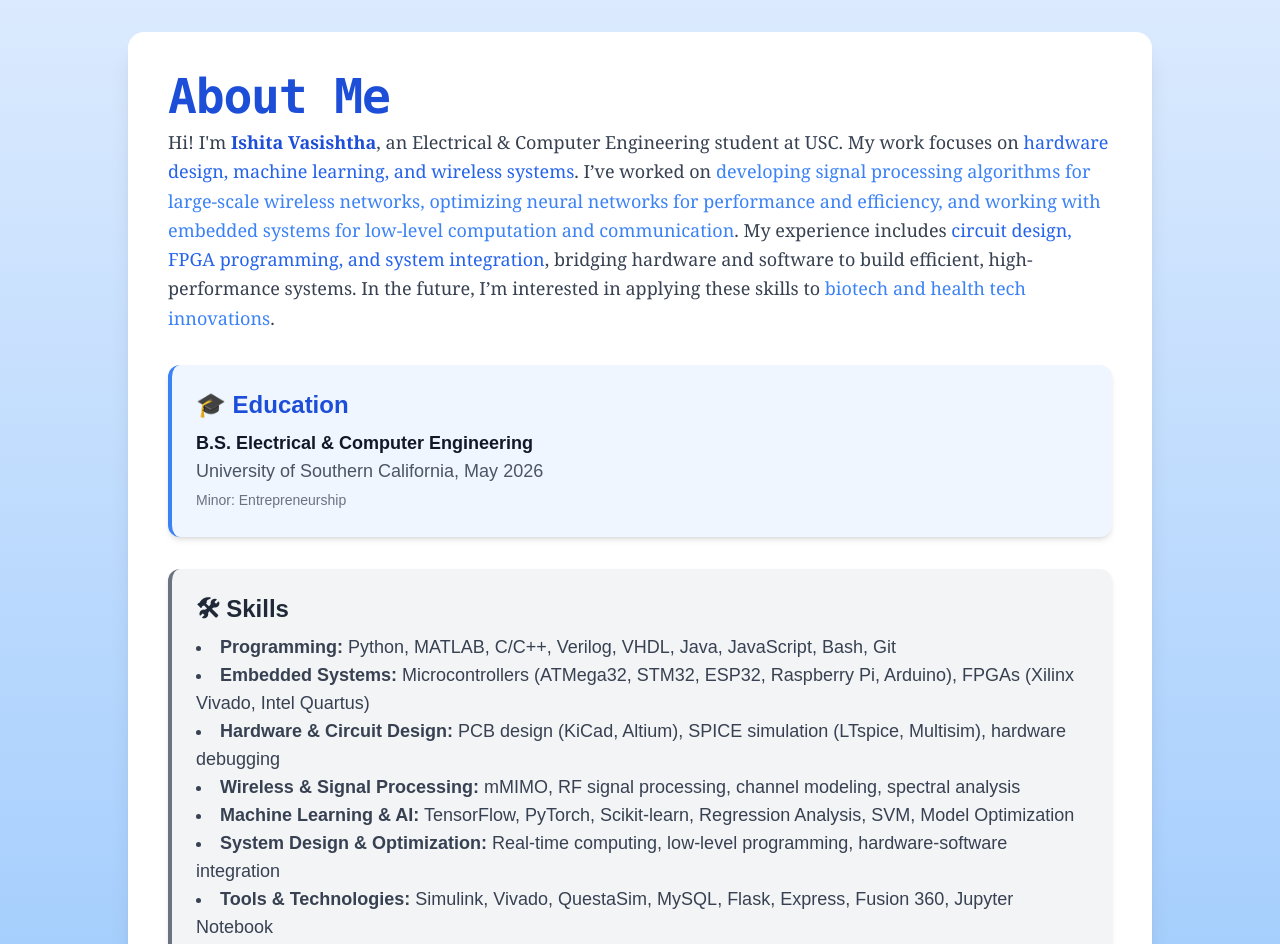
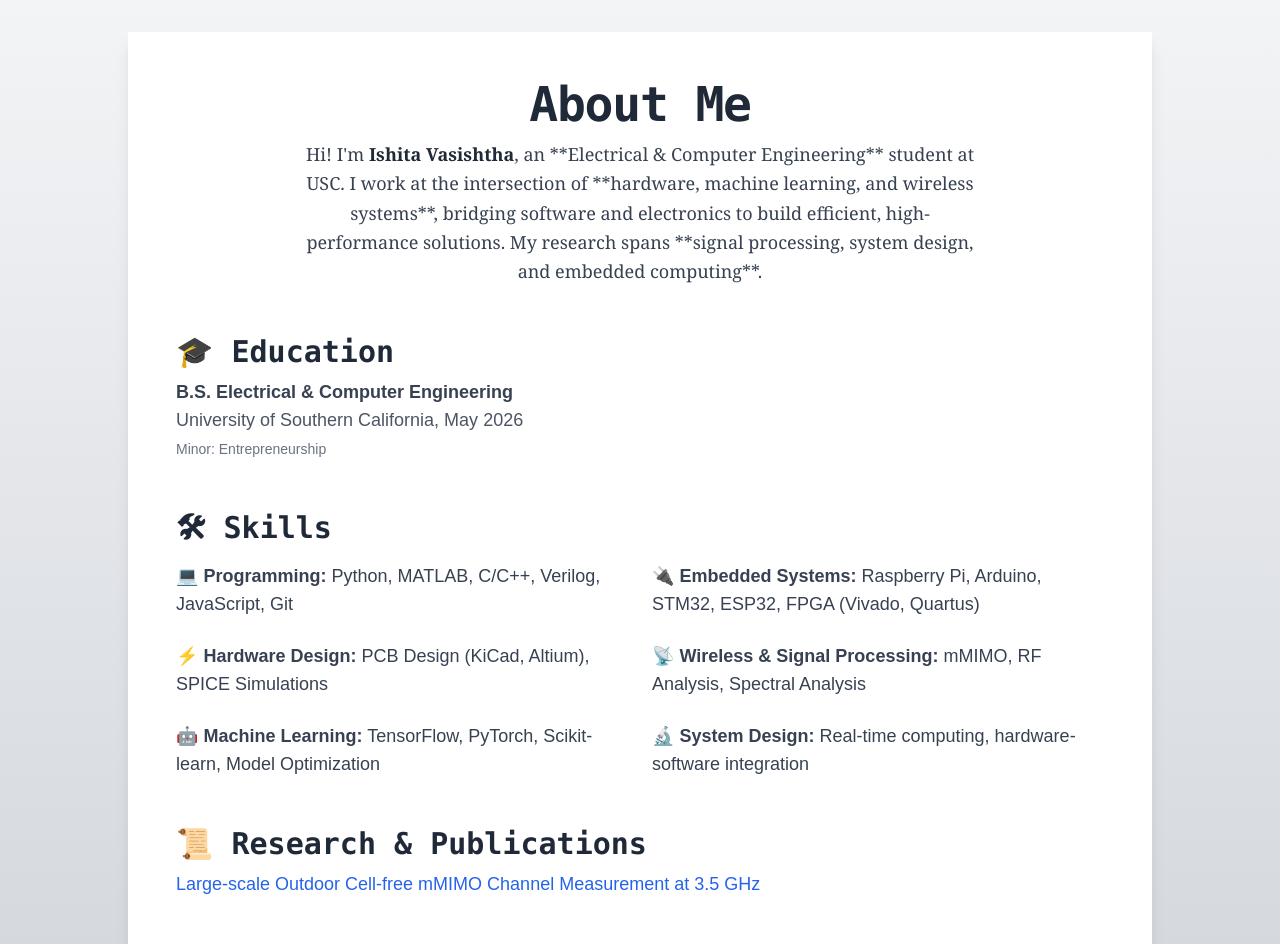
Before and after one commit to ishitav/ishitav.github.io, a Next.js app: page /ishitav.github.io/about in a window 1280 px wide. Shown: the top 944 px of the page. Built offline with nearby package versions, Linux system fonts and the light colour scheme.

Commit message:
updating about page formatting to match main page

```diff
--- a/src/app/about/page.js
+++ b/src/app/about/page.js
@@ -1,89 +1,63 @@
 export default function About() {
   return (
-    <main className="flex flex-col items-center min-h-screen bg-gradient-to-b from-blue-100 to-blue-300 text-gray-900 p-8">
+    <main className="flex flex-col items-center min-h-screen bg-gradient-to-b from-gray-100 to-gray-300 text-gray-900 p-8">
 
-      {/* Main Content Container */}
-      <div className="max-w-5xl w-full bg-white p-10 rounded-2xl shadow-xl transition hover:shadow-2xl">
+      {/* 🔹 Main Content Container */}
+      <div className="max-w-5xl w-full bg-white p-12 shadow-lg transition hover:shadow-xl">
 
-        {/* Profile Picture & Name Section */}
-        <div className="flex flex-col sm:flex-row items-center gap-6">
-
-          {/* Profile Image
-          <div className="w-36 h-36 rounded-full border-4 border-white shadow-lg overflow-hidden">
-            <img src="/profile.jpg" alt="Ishita" className="w-full h-full object-cover" />
-          </div> */}
-
-          {/* Name & Intro */}
-          <div>
-            <h1 className="text-5xl font-extrabold text-blue-700 tracking-tight font-mono">
-              About Me
-            </h1>
-            <p className="mt-2 text-lg text-gray-700 leading-relaxed font-serif">
-            Hi! I'm <strong className="text-blue-700">Ishita Vasishtha</strong>, an Electrical & Computer Engineering student at USC.
-            My work focuses on <span className="text-blue-600 font-medium">hardware design, machine learning, and wireless systems</span>.
-            I’ve worked on <span className="text-blue-500 font-medium">developing signal processing algorithms for large-scale wireless networks, optimizing neural networks for performance and efficiency, and working with embedded systems for low-level computation and communication</span>.
-            My experience includes <span className="text-blue-600 font-medium">circuit design, FPGA programming, and system integration</span>, bridging hardware and software to build efficient, high-performance systems.
-            In the future, I’m interested in applying these skills to <span className="text-blue-500 font-medium">biotech and health tech innovations</span>.
+        {/* 🔹 Header Section */}
+        <div className="text-center">
+          <h1 className="text-5xl font-extrabold text-gray-800 tracking-tight font-mono">
+            About Me
+          </h1>
+          <p className="mt-3 text-lg text-gray-700 leading-relaxed font-serif max-w-2xl mx-auto">
+            Hi! I'm <strong className="text-gray-800">Ishita Vasishtha</strong>, an **Electrical & Computer Engineering** student at USC.
+            I work at the intersection of **hardware, machine learning, and wireless systems**, bridging software and electronics
+            to build efficient, high-performance solutions. My research spans **signal processing, system design, and embedded computing**.
           </p>
-          </div>
         </div>
 
-          {/* 🔹 Education Section (Kept from Original) */}
-          <div className="mt-8 p-6 bg-blue-50 border-l-4 border-blue-500 rounded-xl shadow-md">
-          <h2 className="text-2xl font-semibold text-blue-700">🎓 Education</h2>
-          <p className="mt-2 text-lg">
+        {/* 🔹 Education Section */}
+        <div className="mt-12">
+          <h2 className="text-3xl font-semibold text-gray-800 font-mono">🎓 Education</h2>
+          <p className="mt-2 text-lg text-gray-700">
             <strong>B.S. Electrical & Computer Engineering</strong> <br />
             <span className="text-gray-600">University of Southern California, May 2026</span> <br />
             <span className="text-gray-500 text-sm">Minor: Entrepreneurship</span>
           </p>
         </div>
 
-        {/* 🔹 Paragraph Section (Write More Here)
-        <div className="mt-8 p-6 bg-gray-100 border-l-4 border-blue-500 rounded-xl shadow-md">
-          <h2 className="text-2xl font-semibold text-blue-700">📖 My Story</h2>
-          <p className="mt-2 text-lg text-gray-700">
-            (Placeholder: Write about what drives you, why you love tech, your goals, or your philosophy on engineering & research.)
-          </p>
+        {/* 🔹 Skills Section */}
+        <div className="mt-12">
+          <h2 className="text-3xl font-semibold text-gray-800 font-mono">🛠 Skills</h2>
+          <div className="mt-4 grid grid-cols-1 sm:grid-cols-2 gap-6 text-lg text-gray-700">
+            <p>💻 <strong>Programming:</strong> Python, MATLAB, C/C++, Verilog, JavaScript, Git</p>
+            <p>🔌 <strong>Embedded Systems:</strong> Raspberry Pi, Arduino, STM32, ESP32, FPGA (Vivado, Quartus)</p>
+            <p>⚡ <strong>Hardware Design:</strong> PCB Design (KiCad, Altium), SPICE Simulations</p>
+            <p>📡 <strong>Wireless & Signal Processing:</strong> mMIMO, RF Analysis, Spectral Analysis</p>
+            <p>🤖 <strong>Machine Learning:</strong> TensorFlow, PyTorch, Scikit-learn, Model Optimization</p>
+            <p>🔬 <strong>System Design:</strong> Real-time computing, hardware-software integration</p>
+          </div>
         </div>
 
-       */}
-
-{/* Skills Section */}
-<div className="mt-8 p-6 bg-gray-100 border-l-4 border-gray-500 rounded-xl shadow-md">
-  <h2 className="text-2xl font-semibold text-gray-800">🛠 Skills</h2>
-  <ul className="mt-2 text-lg text-gray-700 list-disc list-inside">
-    <li> <strong>Programming:</strong> Python, MATLAB, C/C++, Verilog, VHDL, Java, JavaScript, Bash, Git</li>
-    <li> <strong>Embedded Systems:</strong> Microcontrollers (ATMega32, STM32, ESP32, Raspberry Pi, Arduino), FPGAs (Xilinx Vivado, Intel Quartus)</li>
-    <li> <strong>Hardware & Circuit Design:</strong> PCB design (KiCad, Altium), SPICE simulation (LTspice, Multisim), hardware debugging</li>
-    <li> <strong>Wireless & Signal Processing:</strong> mMIMO, RF signal processing, channel modeling, spectral analysis</li>
-    <li> <strong>Machine Learning & AI:</strong> TensorFlow, PyTorch, Scikit-learn, Regression Analysis, SVM, Model Optimization</li>
-    <li> <strong>System Design & Optimization:</strong> Real-time computing, low-level programming, hardware-software integration</li>
-    <li> <strong>Tools & Technologies:</strong> Simulink, Vivado, QuestaSim, MySQL, Flask, Express, Fusion 360, Jupyter Notebook</li>
-    <li> <strong>Certifications & Training:</strong> Oracle Certified Associate (Java SE 8)</li>
-  </ul>
-</div>
-
-        {/* 🔹 Publications Section */}
-        <div className="mt-8 p-6 bg-gray-50 border-l-4 border-gray-500 rounded-xl shadow-md">
-          <h2 className="text-2xl font-semibold text-gray-800">📜 Publications</h2>
-          <p className="mt-2 text-lg">
-            <a
-              href="https://doi.org/10.48550/arXiv.2405.20617"
-              target="_blank"
-              rel="noopener noreferrer"
-              className="text-blue-600 hover:text-blue-800 transition flex items-center"
-            >
+        {/* 🔹 Research & Publications */}
+        <div className="mt-12">
+          <h2 className="text-3xl font-semibold text-gray-800 font-mono">📜 Research & Publications</h2>
+          <p className="mt-2 text-lg text-gray-700">
+            <a href="https://doi.org/10.48550/arXiv.2405.20617" target="_blank" rel="noopener noreferrer"
+              className="text-blue-600 hover:text-blue-800 transition">
               Large-scale Outdoor Cell-free mMIMO Channel Measurement at 3.5 GHz
             </a>
           </p>
         </div>
 
         {/* 🔹 Back to Home Button */}
-        <div className="mt-8 flex justify-center">
-          <a href="/" className="bg-blue-500 text-white px-6 py-3 rounded-lg shadow-lg hover:bg-blue-600 transition text-lg">
+        <div className="mt-12 flex justify-center">
+          <a href="/" className="bg-gray-800 text-white px-6 py-3 rounded-lg shadow-lg hover:bg-gray-900 transition text-lg">
             ← Back to Home
           </a>
         </div>
+
       </div>
     </main>
   );
```
